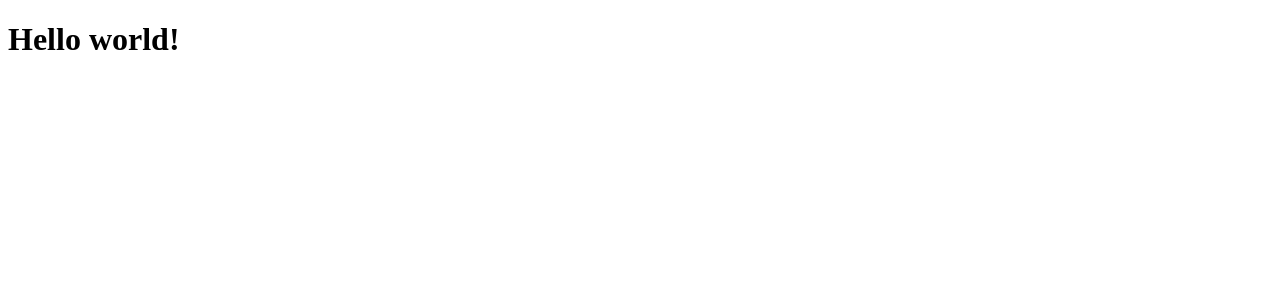
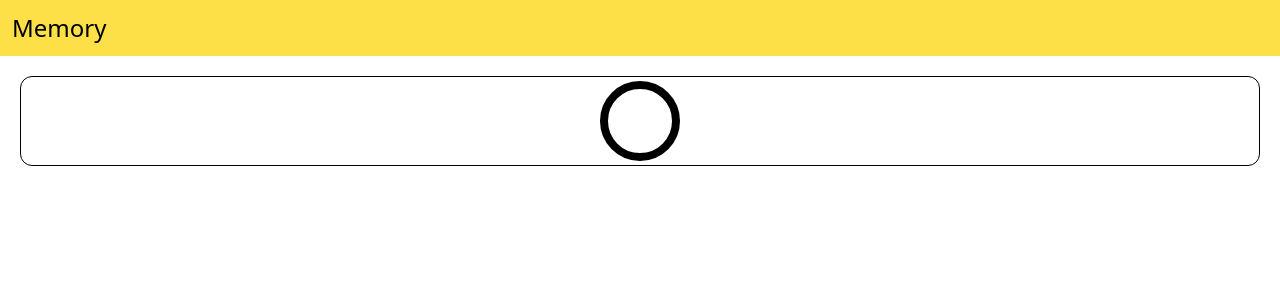
Before and after one commit to Sai-Prabhav/memory, a React (Create React App) app: page / in a window 1280 px wide. Shown: the top 300 px of the page. Built offline with nearby package versions, Linux system fonts and the light colour scheme.

Commit message:
added circle

```diff
--- a/src/App.js
+++ b/src/App.js
@@ -1,7 +1,10 @@
+import Topnav from "./components/Topnav.js";
+import Display from './components/Display.js'
 export default function App() {
-  return (
-    <h1 className=" text-3xl font-bold underline">
-      Hello world!
-    </h1>
-  )
-}
+    return (
+     <div className="h-full">
+      <Topnav/>
+      <Display/>
+     </div>
+    )
+  }
--- /dev/null
+++ b/src/components/Display.js
@@ -0,0 +1,9 @@
+export default function Display() {
+  return <div className=" m-5 h-fit border-black border rounded-xl p-1 flex align-middle justify-center">
+
+<div className=" h-20 w-20 border-8 border-solid border-black rounded-full ">
+
+</div>
+
+  </div>;
+}
--- /dev/null
+++ b/src/components/Topnav.js
@@ -0,0 +1,9 @@
+export default function Topnav() {
+  return (
+    <div className=" bg-yellow-300 p-1 flex">
+      <div className="p-1">
+        <h1 className=" text-2xl p-1">Memory</h1>
+      </div>
+    </div>
+  );
+}
--- a/src/index.js
+++ b/src/index.js
@@ -1,6 +1,7 @@
 import React from 'react';
 import ReactDOM from 'react-dom/client';
 import App from './App';
+import './index.css'
 
 const root = ReactDOM.createRoot(document.getElementById('root'));
 root.render(
```
